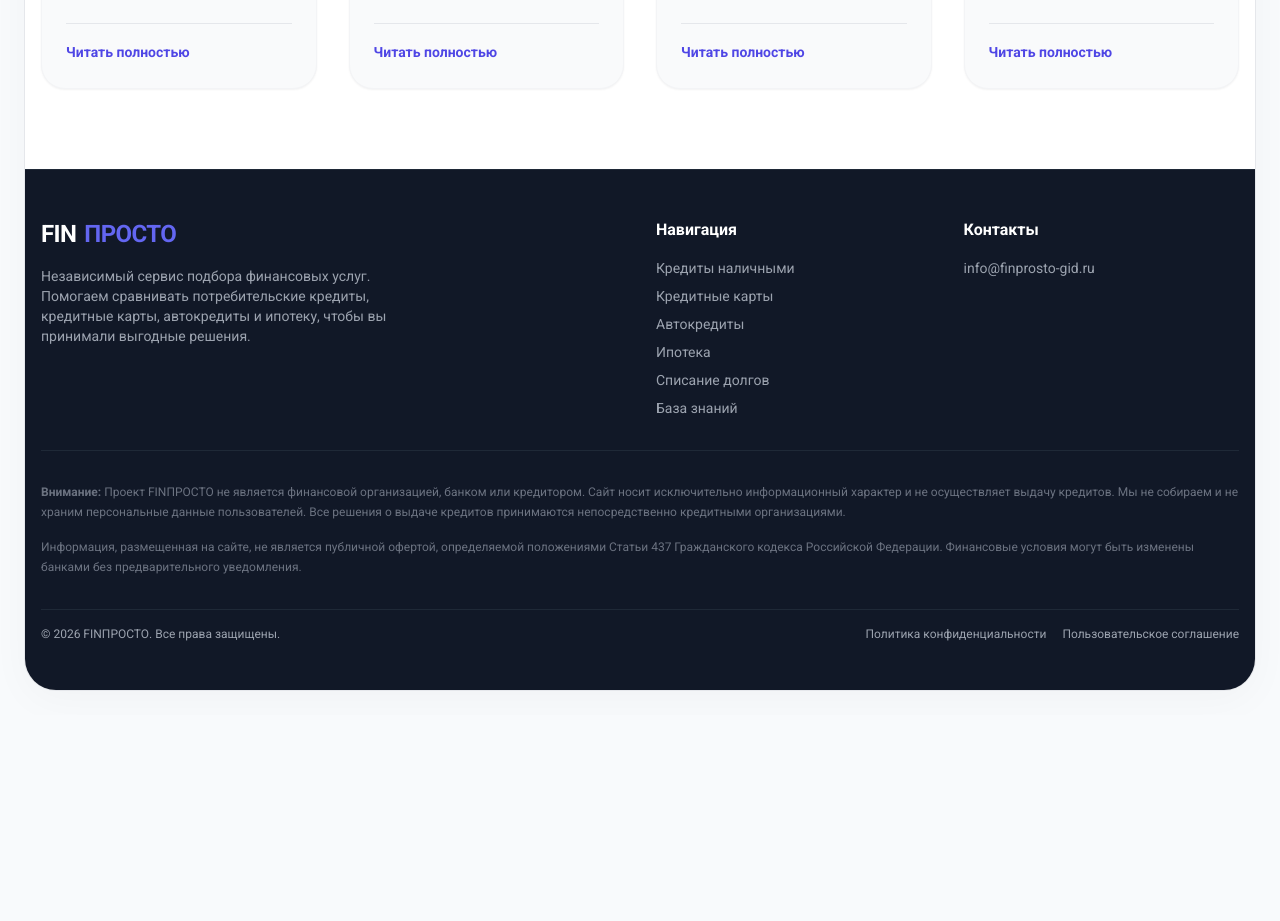
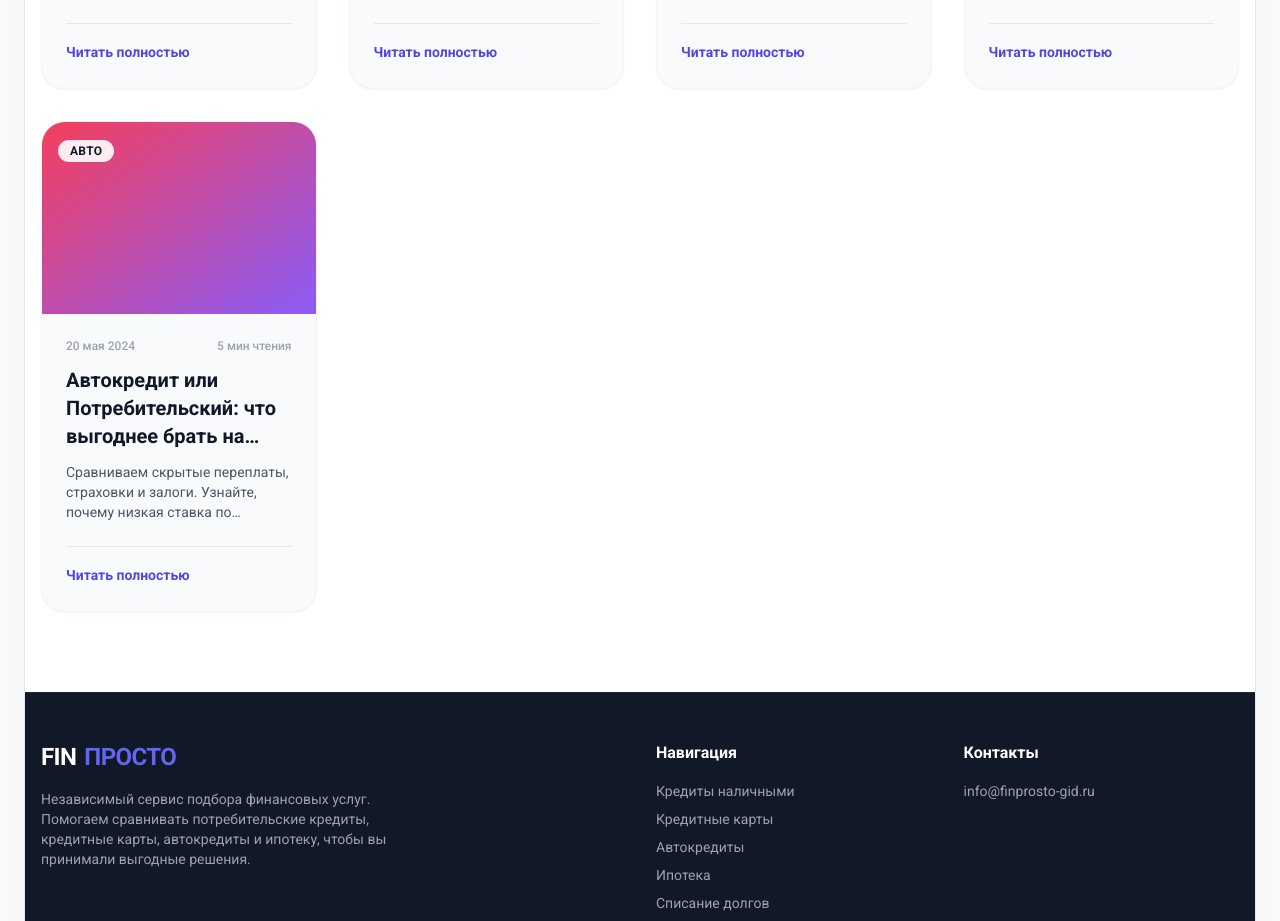
Before and after one commit to Gogih43/finprosto-1, a Next.js app: page / in a window 1280 px wide. Shown: the part 5680-6601 px from the top of the page. Before the commit the page ends 6395 px from the top, so only its background shows below. Built offline with nearby package versions, Linux system fonts and the light colour scheme.

Commit message:
add 5 complete articles with SEO links

```diff
--- a/data/articles.ts
+++ b/data/articles.ts
@@ -1,6 +1,6 @@
 export const articlesData = [
   {
-    id: 1,
+    id: "1",
     title: "Рефинансирование в 2024: Когда действительно выгодно объединять кредиты?",
     excerpt: "Разбираем на реальных примерах, в каких случаях рефинансирование спасет ваш бюджет, а когда — загонит в еще большие долги.",
     category: "Лайфхаки",
@@ -19,10 +19,12 @@ export const articlesData = [
       Вы платите кредит уже больше половины срока. При аннуитетных платежах (а они сейчас везде) в первые годы вы платите в основном проценты банку, а тело долга гасится медленно. Если вы рефинансируете старый кредит, вы начнете платить проценты заново!
 
       Итог: всегда считайте итоговую переплату в калькуляторе, а не только смотрите на красивую низкую ставку в рекламе.
+
+      <br><br><b>💡 Не хотите считать вручную?</b> Перейдите в наш <a href="/#calculator" style="color: #4f46e5; text-decoration: underline;">Калькулятор кредитов</a>. Сравните ваш текущий платеж с предложениями из нашего ТОП-5 банков и подайте заявку на рефинансирование онлайн за 1 минуту!
     `
   },
   {
-    id: 2,
+    id: "2",
     title: "Кредитная история: Как узнать свой рейтинг и поднять его за 3 месяца",
     excerpt: "Пошаговая инструкция по легальному улучшению скорингового балла. Что делать, если банки постоянно отказывают?",
     category: "База знаний",
@@ -39,10 +41,12 @@ export const articlesData = [
       1. Закройте кредитные карты, которыми не пользуетесь. Даже если на карте нет долга, банк считает её лимит вашей кредитной нагрузкой.
       2. Возьмите рассрочку на чайник. Самый простой способ показать банкам, что вы исправились — купить дешевую технику в рассрочку и погасить её без просрочек за 3-4 месяца.
       3. Откройте зарплатный проект. Банк, на карту которого вы стабильно получаете деньги, доверяет вам гораздо больше остальных.
+
+      <br><br><b>💳 Нужен быстрый способ поднять рейтинг?</b> Оформите кредитную карту с бесплатным обслуживанием и совершайте по ней мелкие покупки, гася долг в льготный период. Выберите лучшую карту в нашем <a href="/#credit-cards" style="color: #4f46e5; text-decoration: underline;">Рейтинге кредитных карт</a> (Т-Банк и Уралсиб одобряют даже с низким рейтингом).
     `
   },
   {
-    id: 3,
+    id: "3",
     title: "Срок или платеж? Как выгоднее гасить ипотеку досрочно",
     excerpt: "Математический расчет досрочного погашения. Развеиваем главный миф ипотечников с помощью кредитного калькулятора.",
     category: "Ипотека",
@@ -59,10 +63,12 @@ export const articlesData = [
       Если вы боитесь потерять работу или у вас нестабильный доход, эксперты советуют уменьшать платеж. Ваш обязательный взнос падает (например, с 40 до 35 тысяч). При этом в следующем месяце вы можете снова платить 40 тысяч, просто направляя "лишние" 5 тысяч в досрочку.
 
       Совет профи: Уменьшайте платеж, но продолжайте платить старую сумму. Так вы получите математическую выгоду (как от снижения срока) и психологическую безопасность.
+
+      <br><br><b>🏠 Ищете выгодные условия для покупки жилья?</b> Мы собрали все актуальные льготные программы (Семейная, IT-ипотека, Новостройки) в одном месте. Посмотрите <a href="/#mortgage" style="color: #4f46e5; text-decoration: underline;">Лучшие предложения по ипотеке</a> от проверенных банков.
     `
   },
   {
-    id: 4,
+    id: "4",
     title: "Стоит ли брать кредит на закрытие микрозаймов (МФО)?",
     excerpt: "Как выбраться из долговой ямы микрокредитных организаций и почему обычные банки неохотно дают деньги должникам МФО.",
     category: "Долги",
@@ -81,6 +87,34 @@ export const articlesData = [
       3. Кредит под залог. Если у вас есть автомобиль или недвижимость, банки выдадут кредит даже с открытыми просрочками в МФО.
 
       Главное правило: после закрытия МФО потребуйте от них справку об отсутствии задолженности и попросите удалить ваши данные.
+
+      <br><br><b>⚖️ Ситуация вышла из-под контроля?</b> Если банки уже отказывают в рефинансировании, а коллекторы не дают покоя, государство позволяет законно списать долги по закону 127-ФЗ. <a href="/#bankruptcy" style="color: #4f46e5; text-decoration: underline;">Пройдите наш бесплатный онлайн-тест на банкротство</a> и узнайте, подходите ли вы под процедуру списания.
+    `
+  },
+  {
+    id: "5",
+    title: "Автокредит или Потребительский: что выгоднее брать на покупку машины?",
+    excerpt: "Сравниваем скрытые переплаты, страховки и залоги. Узнайте, почему низкая ставка по автокредиту иногда обходится дороже обычного займа.",
+    category: "Авто",
+    readTime: "5 мин чтения",
+    date: "20 мая 2024",
+    imageGrad: "linear-gradient(to bottom right, #f43f5e, #8b5cf6)",
+    content: `
+      При покупке автомобиля всегда возникает дилемма: взять целевой автокредит под 5% или обычный потребительский кредит наличными под 15%? Кажется, что ответ очевиден, но дьявол кроется в деталях.
+
+      Минусы автокредита (почему низкая ставка обманчива):
+      1. Залог автомобиля. Машина будет в залоге у банка. Вы не сможете её продать или подарить до полного погашения долга без разрешения банка.
+      2. Обязательное КАСКО. Банки требуют застраховать залоговое авто по полису КАСКО (часто у "своих" страховщиков по завышенной цене). Эта страховка может обойтись в 100-200 тысяч рублей в год, что полностью съест выгоду от низкой процентной ставки.
+      3. Ограничения на покупку. Часто по целевому кредиту можно купить машину только в салоне-партнере или авто не старше 5 лет.
+
+      Плюсы автокредита:
+      Если вы покупаете абсолютно новый автомобиль в салоне по госпрограмме — автокредит вне конкуренции. Ставки могут начинаться от 0.1% годовых при поддержке автопроизводителя.
+
+      Что выбрать в итоге?
+      Если вы покупаете подержанное авто с рук — берите потребительский кредит. Да, ставка выше, но машина сразу ваша, а КАСКО оформлять не нужно.
+      Если берете новую машину из салона — оформляйте автокредит, но внимательно считайте стоимость всех навязанных страховок.
+
+      <br><br><b>🚗 Планируете покупку авто?</b> Мы собрали предложения от банков, которые выдают автокредиты на подержанные и новые машины без обязательного залога ПТС и КАСКО. Перейдите в наш раздел <a href="/#autoloans" style="color: #4f46e5; text-decoration: underline;">Автокредиты</a> и получите решение за 2 минуты!
     `
   }
 ];
```
